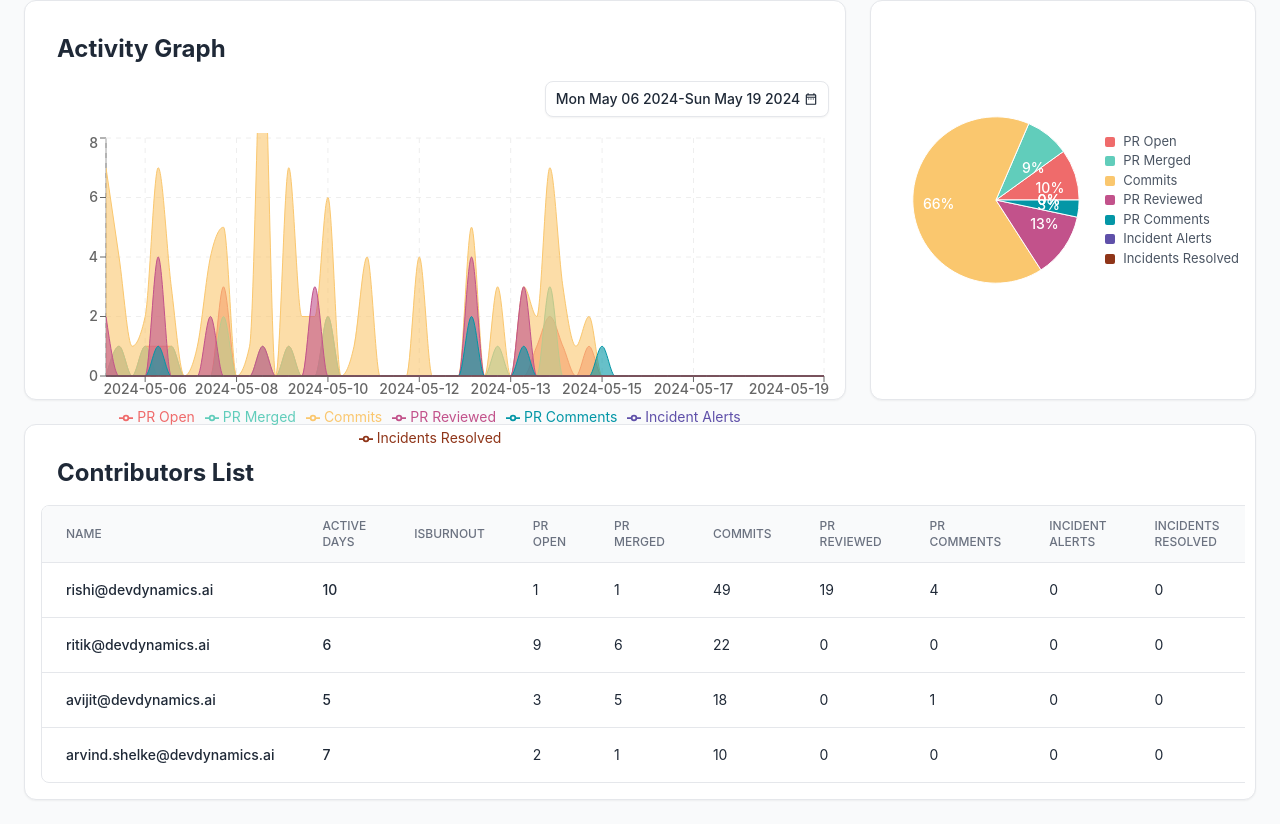
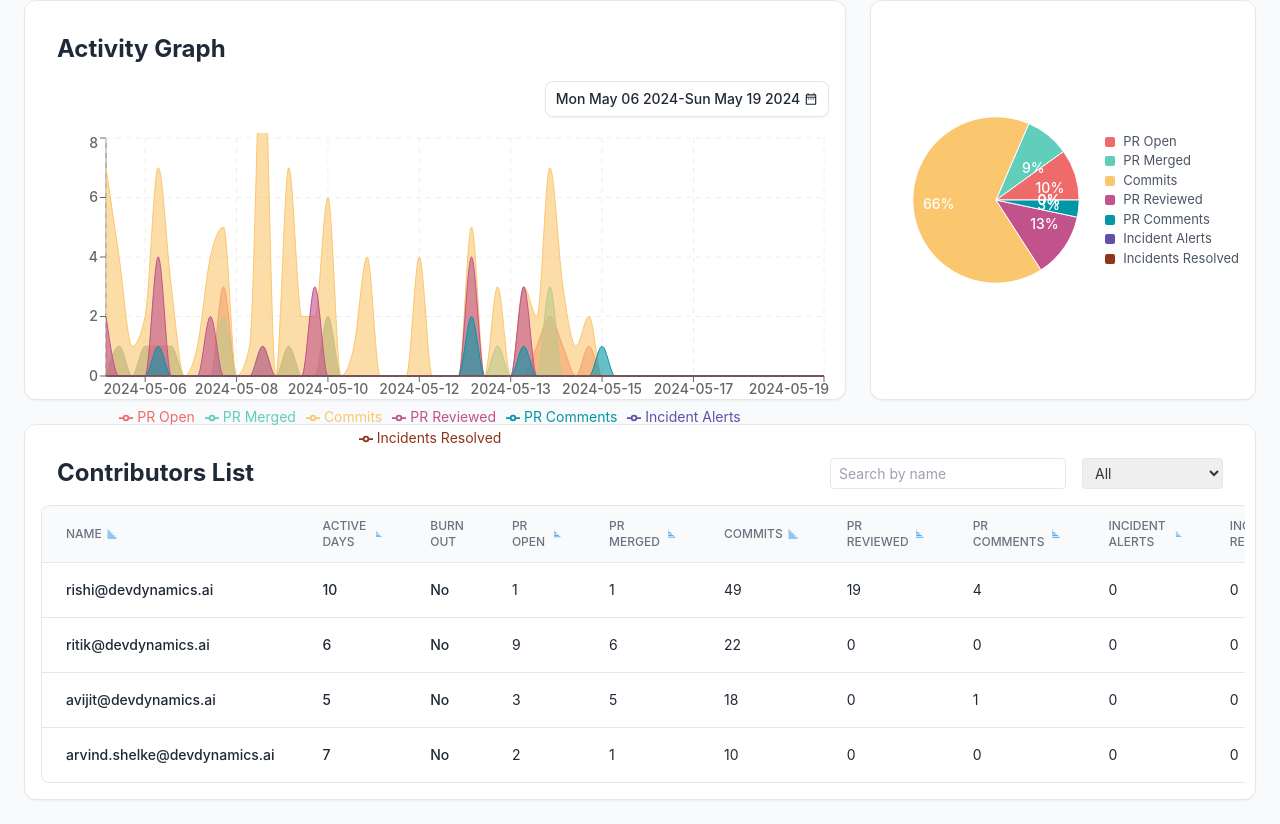
Before and after one commit to NoTSuRe0099/dev-dynamics-test, a React (Vite) app: page / in a window 1280 px wide. Shown: the part 1287-2111 px from the top of the page. Built offline with nearby package versions, Linux system fonts and the light colour scheme.

Commit message:
added sorting and search in table

```diff
--- a/src/components/UserTable.tsx
+++ b/src/components/UserTable.tsx
@@ -1,16 +1,90 @@
-import React from 'react';
+import React, { useMemo, useState } from 'react';
 import { useNavigate } from 'react-router';
-import { IAuthorWorklog } from '../services/api';
+import { IActivityMeta, IAuthorWorklog } from '../services/api';
+import { FcGenericSortingAsc, FcGenericSortingDesc } from 'react-icons/fc';
 
 interface UserTableProps {
   users: IAuthorWorklog[];
+  activityMeta: IActivityMeta[];
 }
 
-const UserTable: React.FC<UserTableProps> = ({ users }) => {
+const UserTable: React.FC<UserTableProps> = ({ users, activityMeta }) => {
   const navigate = useNavigate();
   const openDetailsPage = (user: IAuthorWorklog) => {
     navigate(`/userDetails/${user?.name}`);
   };
+
+  const _users = users?.map((it) => {
+    const { activeDays, name } = it;
+    const activities: { [key: string]: number } = {};
+
+    it?.totalActivity?.forEach((el) => {
+      activities[el?.name] = +el?.value;
+    });
+
+    return {
+      name,
+      ...activeDays,
+      ...activities,
+    };
+  });
+  const [searchTerm, setSearchTerm] = useState('');
+  const [sortConfig, setSortConfig] = useState<{
+    key: string;
+    direction: 'asc' | 'desc';
+  } | null>(null);
+  const [filterBurnOut, setFilterBurnOut] = useState<boolean | null>(null);
+
+  const handleSearchChange = (event: React.ChangeEvent<HTMLInputElement>) => {
+    setSearchTerm(event.target.value);
+  };
+
+  const handleSort = (key: string) => {
+    let direction: 'asc' | 'desc' = 'asc';
+    if (
+      sortConfig &&
+      sortConfig.key === key &&
+      sortConfig.direction === 'asc'
+    ) {
+      direction = 'desc';
+    }
+    setSortConfig({ key, direction });
+  };
+
+  const handleBurnOutFilterChange = (
+    event: React.ChangeEvent<HTMLSelectElement>
+  ) => {
+    const value = event.target.value;
+    setFilterBurnOut(value === 'all' ? null : value === 'true');
+  };
+
+  const filteredUsers = useMemo(() => {
+    return _users
+      .filter((user) =>
+        user.name.toLowerCase().includes(searchTerm.toLowerCase())
+      )
+      .filter(
+        (user) => filterBurnOut === null || user.isBurnOut === filterBurnOut
+      );
+  }, [_users, searchTerm, filterBurnOut]);
+
+  const getNestedValue = (obj: any, key: string) => {
+    return key.split('.').reduce((o, k) => (o ? o[k] : null), obj);
+  };
+
+  const sortedUsers = useMemo(() => {
+    if (!sortConfig) return filteredUsers;
+    const sorted = [...filteredUsers].sort((a, b) => {
+      const aValue = getNestedValue(a, sortConfig.key);
+      const bValue = getNestedValue(b, sortConfig.key);
+      if (aValue < bValue) return sortConfig.direction === 'asc' ? -1 : 1;
+      if (aValue > bValue) return sortConfig.direction === 'asc' ? 1 : -1;
+      return 0;
+    });
+    return sorted;
+  }, [filteredUsers, sortConfig]);
+
+  console.log('sortedUsers', sortedUsers);
 
   return (
     <>
@@ -19,6 +93,23 @@ const UserTable: React.FC<UserTableProps> = ({ users }) => {
           <h1 className="text-2xl font-bold text-gray-800">
             Contributors List
           </h1>
+          <div className="ml-auto flex gap-x-4">
+            <input
+              type="text"
+              placeholder="Search by name"
+              value={searchTerm}
+              onChange={handleSearchChange}
+              className="border px-2 py-1 rounded"
+            />
+            <select
+              onChange={handleBurnOutFilterChange}
+              className="border px-2 py-1 rounded"
+            >
+              <option value="all">All</option>
+              <option value="true">Burned Out</option>
+              <option value="false">Not Burned Out</option>
+            </select>
+          </div>
         </div>
         <div className="-m-1.5 overflow-x-auto">
           <div className="p-1.5 min-w-full inline-block align-middle">
@@ -28,31 +119,69 @@ const UserTable: React.FC<UserTableProps> = ({ users }) => {
                   <tr>
                     <th
                       scope="col"
-                      className="px-6 py-3 text-start text-xs font-medium text-gray-500 uppercase"
+                      className="px-6 py-3 text-start text-xs font-medium text-gray-500 uppercase cursor-pointer"
+                      onClick={() => handleSort('name')}
                     >
-                      Name
+                      <div className="flex items-center gap-1">
+                        Name{' '}
+                        {sortConfig?.key === 'name' ? (
+                          sortConfig.direction === 'asc' ? (
+                            <FcGenericSortingAsc />
+                          ) : (
+                            <FcGenericSortingDesc />
+                          )
+                        ) : (
+                          <FcGenericSortingAsc />
+                        )}
+                      </div>
                     </th>
                     <th
                       scope="col"
-                      className="px-6 py-3 text-start text-xs font-medium text-gray-500 uppercase"
+                      className="px-6 py-3 text-start text-xs font-medium text-gray-500 uppercase cursor-pointer"
+                      onClick={() => handleSort('days')}
                     >
-                      Active Days
+                      <div className="flex items-center gap-1">
+                        Active Days{' '}
+                        {sortConfig?.key === 'days' ? (
+                          sortConfig.direction === 'asc' ? (
+                            <FcGenericSortingAsc />
+                          ) : (
+                            <FcGenericSortingDesc />
+                          )
+                        ) : (
+                          <FcGenericSortingAsc />
+                        )}
+                      </div>
                     </th>
                     <th
                       scope="col"
-                      className="px-6 py-3 text-start text-xs font-medium text-gray-500 uppercase"
+                      className="px-6 py-3 text-start text-xs font-medium text-gray-500 uppercase cursor-pointer"
+                      onClick={() => handleSort('isBurnOut')}
                     >
-                      isBurnOut
+                      Burn Out
                     </th>
-                    {users[0]?.totalActivity?.map((it) => (
+                    {activityMeta?.map((it) => (
                       <th
+                        key={it?.label ?? 'NA'}
                         scope="col"
-                        className="px-6 py-3 text-start text-xs font-medium text-gray-500 uppercase"
+                        className="px-6 py-3 text-start text-xs font-medium text-gray-500 uppercase cursor-pointer"
+                        onClick={() => handleSort(`${it?.label}`)}
                       >
-                        {it?.name ?? 'NA'}
+                        <div className="flex items-center gap-1">
+                          {' '}
+                          {it?.label ?? 'NA'}
+                          {sortConfig?.key === it?.label ? (
+                            sortConfig.direction === 'asc' ? (
+                              <FcGenericSortingAsc />
+                            ) : (
+                              <FcGenericSortingDesc />
+                            )
+                          ) : (
+                            <FcGenericSortingAsc />
+                          )}
+                        </div>
                       </th>
                     ))}
-
                     <th
                       scope="col"
                       className="px-6 py-3 text-end text-xs font-medium text-gray-500 uppercase"
@@ -62,28 +191,30 @@ const UserTable: React.FC<UserTableProps> = ({ users }) => {
                   </tr>
                 </thead>
                 <tbody className="divide-y divide-gray-200">
-                  {users?.map((el) => (
+                  {sortedUsers?.map((el) => (
                     <tr key={el?.name}>
                       <td className="px-6 py-4 whitespace-nowrap text-sm font-medium text-gray-800">
                         {el?.name}
                       </td>
                       <td className="px-6 py-4 whitespace-nowrap text-sm font-medium text-gray-800">
-                        {el?.activeDays?.days}
+                        {el?.days}
                       </td>
                       <td className="px-6 py-4 whitespace-nowrap text-sm font-medium text-gray-800">
-                        {el?.activeDays?.isBurnOut}
+                        {el?.isBurnOut ? 'Yes' : 'No'}
                       </td>
-                      {el?.totalActivity?.map((it, i) => (
+                      {activityMeta?.map((it, i) => (
                         <td
-                          key={`_${it?.name}_${i}`}
+                          key={`_${it?.label}_${i}`}
                           className="px-6 py-4 whitespace-nowrap text-sm text-gray-800"
                         >
-                          {it?.value}
+                          {/* @ts-ignore */}
+                          {el?.[it?.label] ?? 'NA'}
                         </td>
                       ))}
 
                       <td className="px-6 py-4 whitespace-nowrap text-end text-sm font-medium">
                         <button
+                          //  @ts-ignore
                           onClick={() => openDetailsPage(el)}
                           type="button"
                           className="inline-flex items-center gap-x-2 text-sm font-semibold rounded-lg border border-transparent text-blue-600 hover:text-blue-800 focus:outline-none focus:text-blue-800 disabled:opacity-50 disabled:pointer-events-none"
--- a/src/pages/Dashboard.tsx
+++ b/src/pages/Dashboard.tsx
@@ -40,7 +40,7 @@ const Dashboard: React.FC = () => {
           dayWiseData={dayWiseData}
         />
       </div>
-      <UserTable users={userData} />
+      <UserTable users={userData} activityMeta={activityMeta} />
       {/* <UserStatistics userData={userData} activityMeta={activityMeta} /> */}
     </>
   );
```
